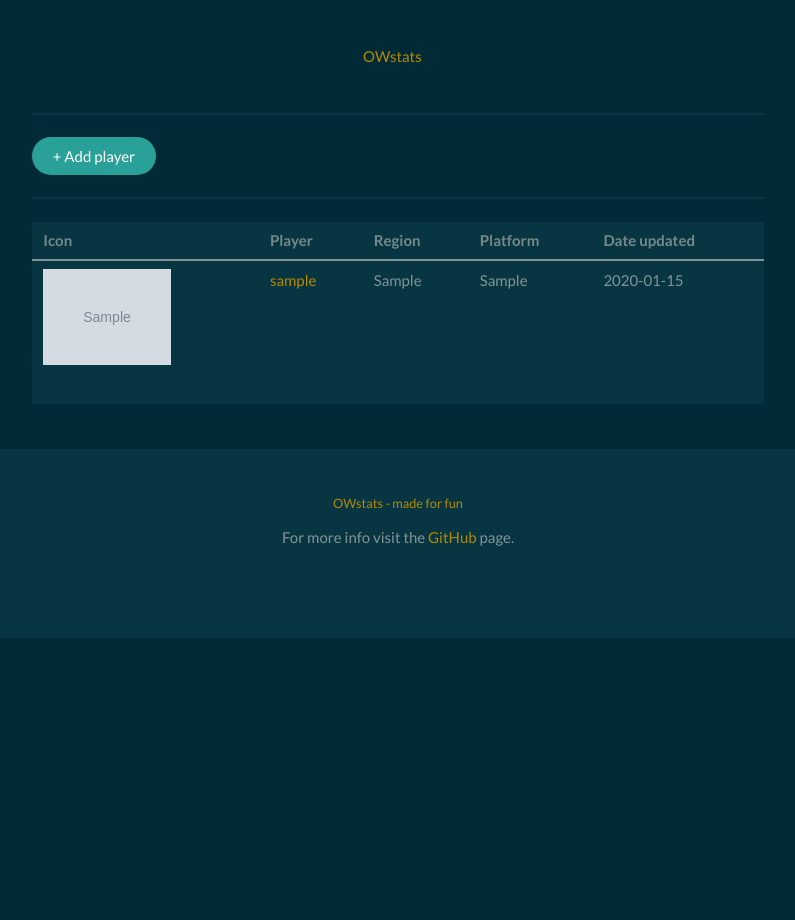
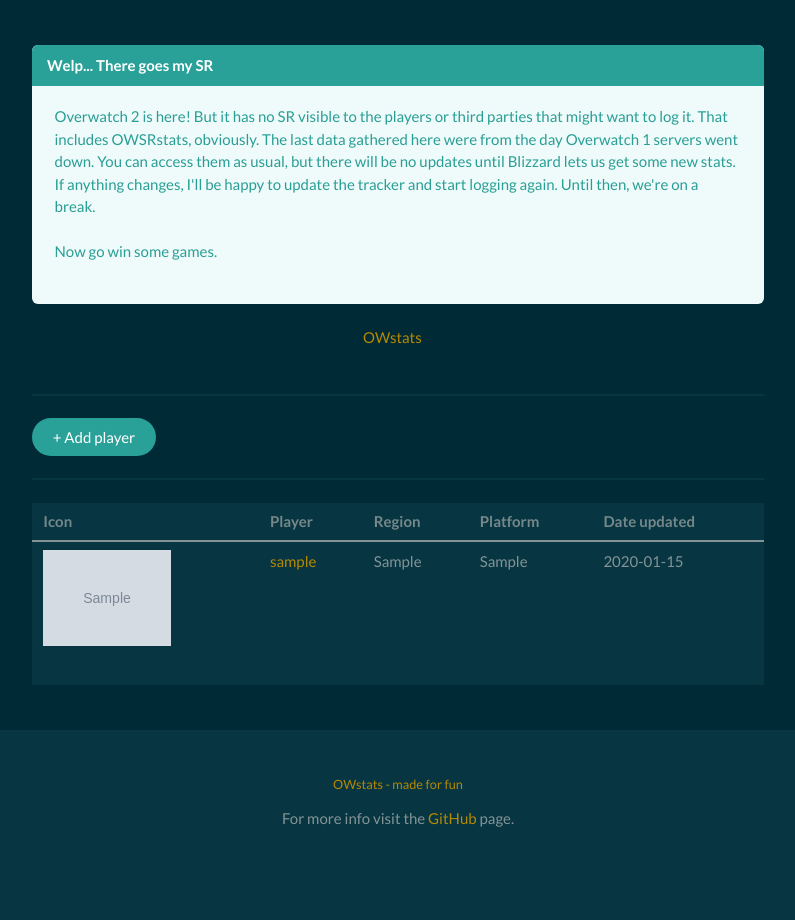
Before and after one commit to IvyChu/owstats, a Flask app: page / in a window 1280 px wide. Shown: the whole page, without its empty margins (242-1037 px from the left). Before the commit the page ends 546 px from the top, so only its background shows below. Run offline with Flask 2, Linux system fonts and the light colour scheme; tables that the repository leaves empty hold one stand-in row (values such as "Sample post"); grey boxes marked "Sample" are stand-in pictures.

Commit message:
OW1 is over, OW2 has no SR - message

```diff
--- a/owstats/templates/layout.html
+++ b/owstats/templates/layout.html
@@ -5,6 +5,29 @@
 
 <body>
   <section role="main" class="section">
+
+    <div class="columns">
+      <div class="column is-hidden-touch"></div>
+      <div class="column is-three-fifths-desktop">
+        <article class="message is-primary">
+          <div class="message-header">
+            <p>Welp... There goes my SR</p>
+          </div>
+          <div class="message-body">
+            Overwatch 2 is here! But it has no SR visible to the players or third parties that might want to log it.
+            That includes OWSRstats, obviously. The last data gathered here were from the day Overwatch 1 servers went down.
+            You can access them as usual, but there will be no updates until Blizzard lets us get some new stats.
+            If anything changes, I'll be happy to update the tracker and start logging again. Until then, we're on a break.<br/><br/>
+            Now go win some games.
+            <br/><br/>
+          </div>
+        </article>
+      </div>
+      <div class="column is-hidden-touch"></div>
+    </div>
+
+
+
     <nav class="breadcrumb is-centered" aria-label="breadcrumbs">
       <ul>
         <li><a href="{{ url_for('index')}}">OWstats</a></li>
@@ -21,7 +44,7 @@
       {% if messages %}
       <div class="columns">
         <div class="column is-hidden-touch"></div>
-        <div class="column is-four-fifths-desktop">
+        <div class="column is-three-fifths-desktop">
           {% for category, message in messages %}
           <article class="message is-{{ category }}">
             <div class="message-body">
```
